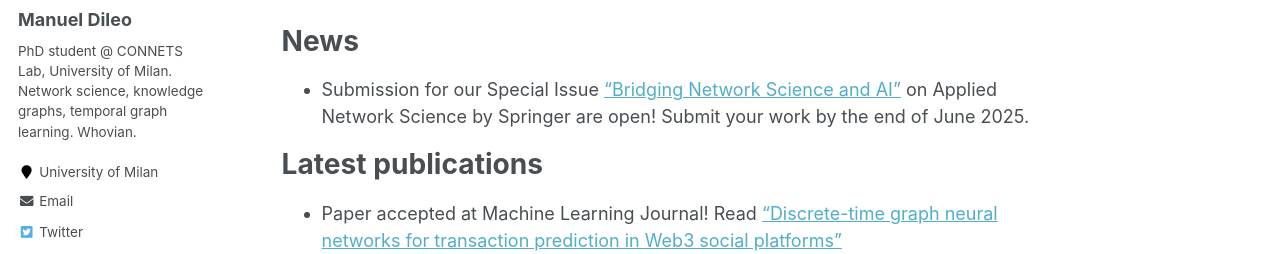
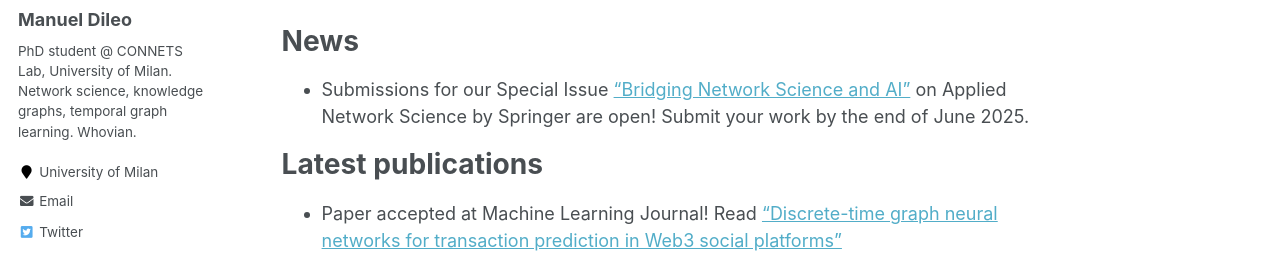
Before and after one commit to manuel-dileo/manuel-dileo.github.io, a Jekyll site: the page built from _pages/about.md, in a window 1280 px wide and 900 px high. Shown: the part 294-548 px from the top of the window. Built offline with Jekyll 4.4.1, drawn with Linux system fonts in a browser that asks for light colours; some web fonts are replaced.

Commit message:
Update about.md

```diff
--- a/_pages/about.md
+++ b/_pages/about.md
@@ -12,7 +12,7 @@ Hi I'm Manuel Dileo and I'm a PhD student at [Connets Lab](https://www.connets.d
 
 News
 ======
-- Submission for our Special Issue ["Bridging Network Science and AI"](https://link.springer.com/collections/hafcebgfci) on Applied Network Science by Springer are open! Submit your work by the end of June 2025.
+- Submissions for our Special Issue ["Bridging Network Science and AI"](https://link.springer.com/collections/hafcebgfci) on Applied Network Science by Springer are open! Submit your work by the end of June 2025.
 
 
 Latest publications
```
